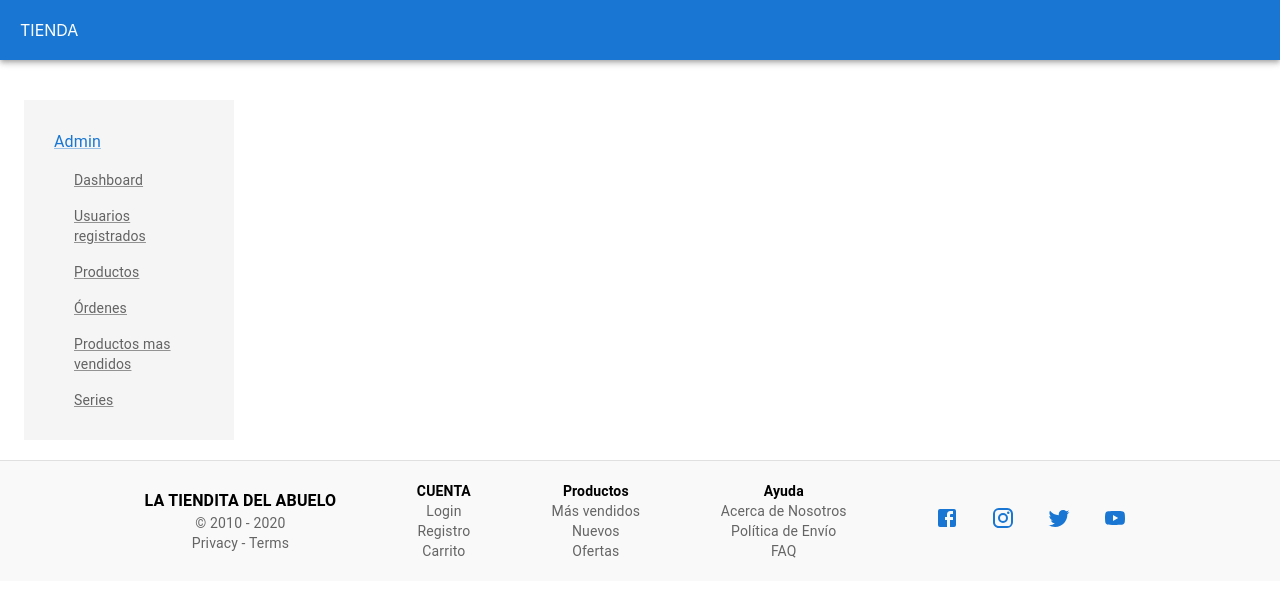
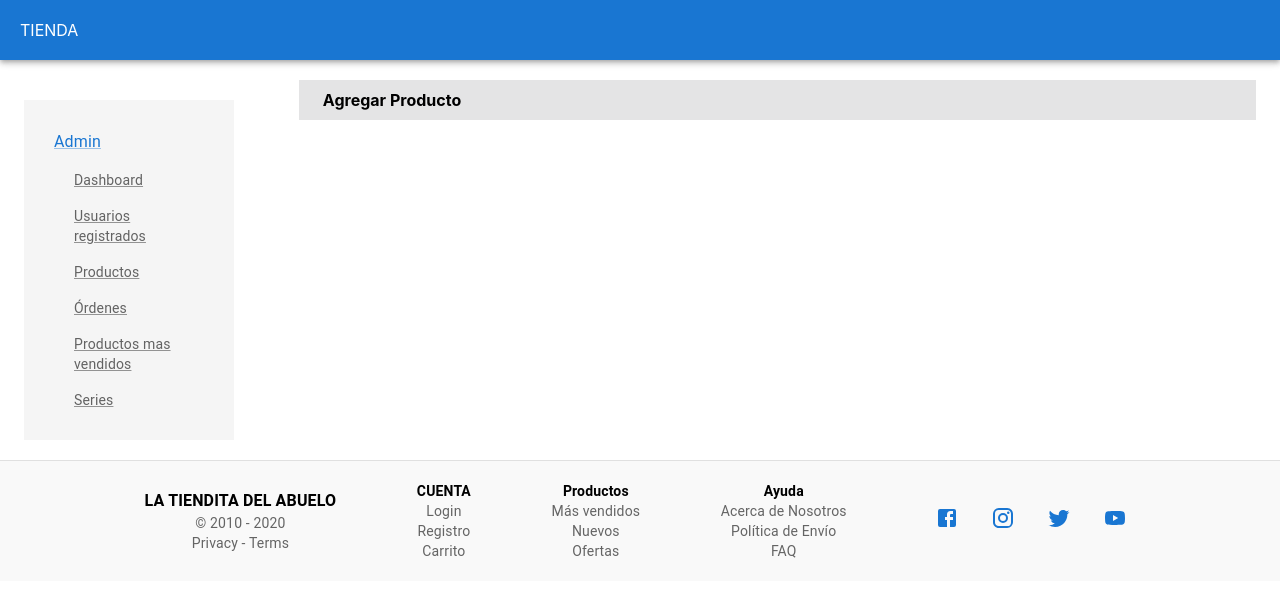
Before and after one commit to imwaltdiaz/tienda-online, a React (Create React App) app: page /agregar in a window 1280 px wide. Shown: the top 596 px of the page. Built offline with nearby package versions, Linux system fonts and the light colour scheme.

Commit message:
previo agregarProducto

```diff
--- a/src/components/admin/AdminMain.js
+++ b/src/components/admin/AdminMain.js
@@ -6,6 +6,7 @@ import DrawerDev from "./DrawerDev";
 import { BrowserRouter, Routes, Route, Link } from "react-router-dom";
 import { Dashboard } from "./Dashboard";
 import {Productos} from "./Productos"
+import Agregar from "./Agregar";
 
 export default function AdminMain() {
   return (
@@ -23,6 +24,7 @@ export default function AdminMain() {
           <Route index element = {<Dashboard/>}/>
           <Route path="/dashboard" element={<Dashboard />} />
           <Route path="/productos" element={<Productos />} />
+          <Route path="/agregar" element={<Agregar/>} />
           </Routes>
         </BrowserRouter>
       </Stack>
--- /dev/null
+++ b/src/components/admin/Agregar.js
@@ -0,0 +1,25 @@
+import Container from "@mui/material/Container";
+import Stack from "@mui/material/Stack";
+import Card from "@mui/material/Card";
+import CardContent from "@mui/material/CardContent";
+import React from "react";
+import Typography from "@mui/material/Typography";
+
+export default function Agregar() {
+  return (
+    <>
+      <Container>
+        <Container
+          //añadele bacground color
+          sx={{
+            backgroundColor: "#E4E4E5",
+            padding: "10px",
+          }}
+        >
+          <span><b>Agregar Producto</b></span>
+        </Container>
+
+      </Container>
+    </>
+  );
+}
```
